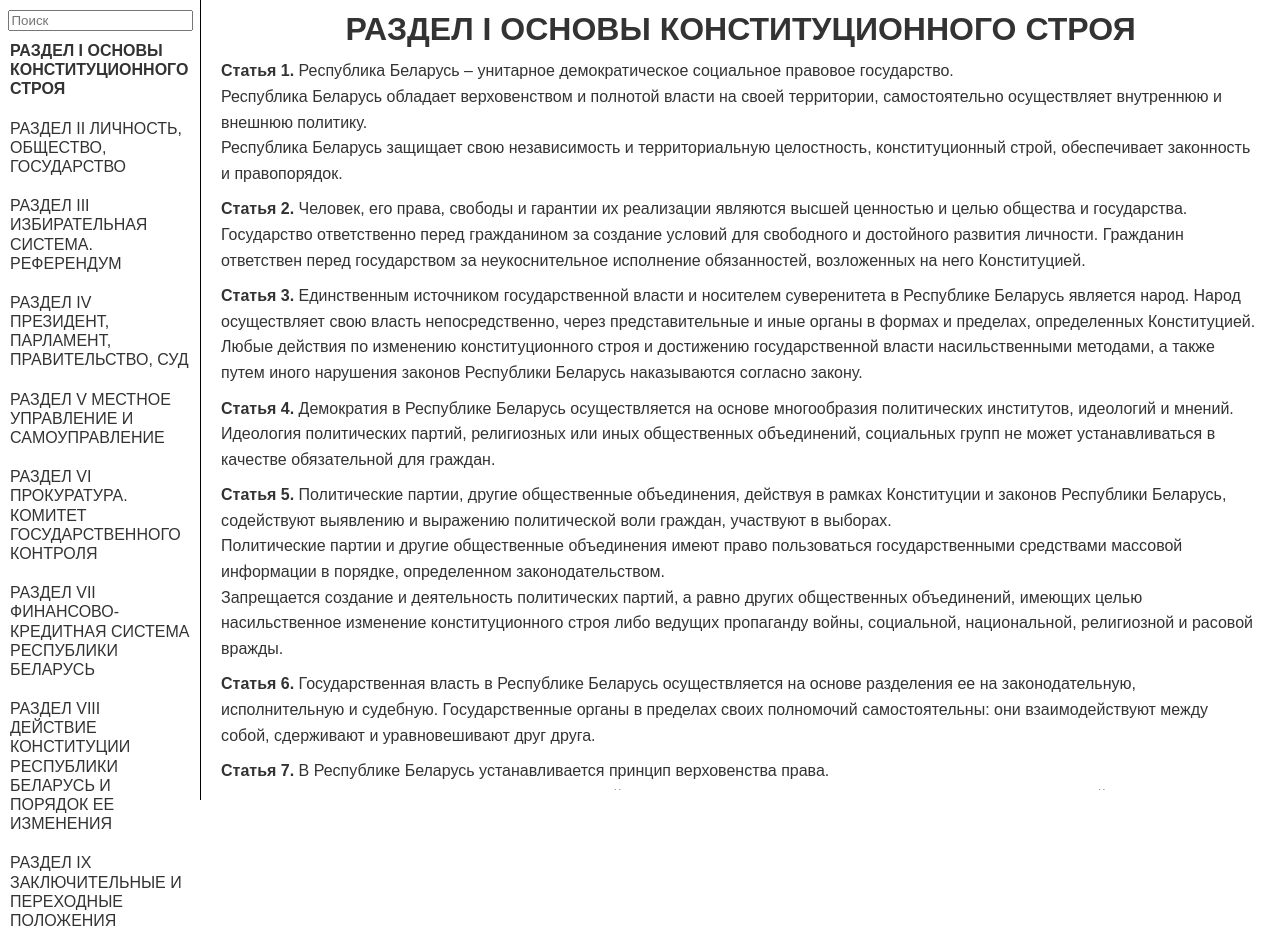
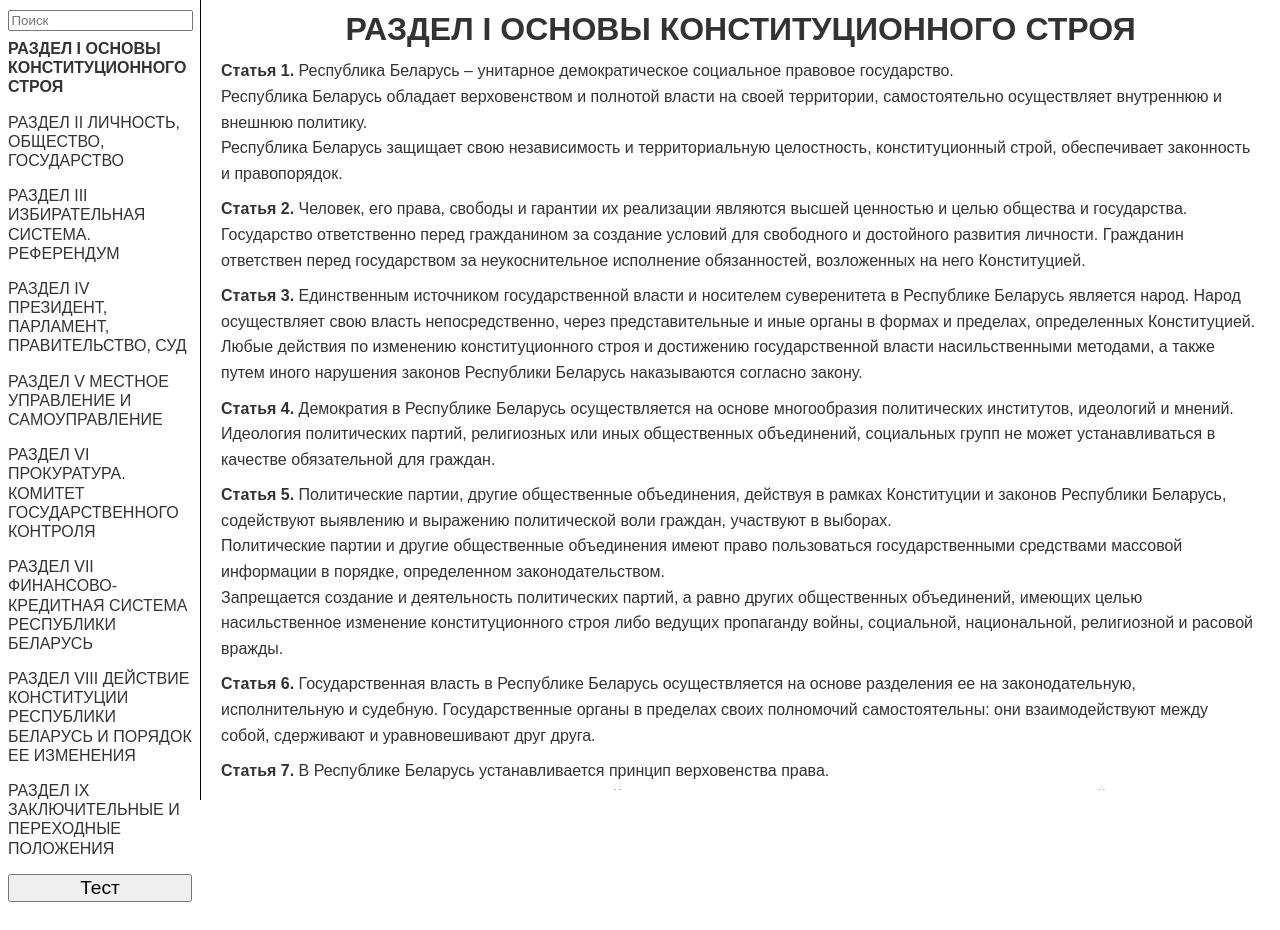
Before and after one commit to RaSiel93/constitution, a React (Create React App) app: page / in a window 1280 px wide. After the commit the page ends 902 px from the top, so only its background shows below. Built offline with nearby package versions, Linux system fonts and the light colour scheme; the HTML template or start-up script is replaced by a standard one.

Commit message:
Add random article button

```diff
--- a/package.json
+++ b/package.json
@@ -8,6 +8,7 @@
     "@testing-library/user-event": "^12.1.10",
     "react": "^17.0.1",
     "react-dom": "^17.0.1",
+    "react-modal": "^3.12.1",
     "react-scripts": "4.0.2",
     "web-vitals": "^1.0.1"
   },
--- a/src/App.js
+++ b/src/App.js
@@ -1,9 +1,10 @@
-import {Component} from 'react'
+import React, {Component} from 'react'
 import './styles/reset.css';
 import './styles/App.css';
 import Constitution from './fixtures/constitution.json'
 import Article from './Article'
 import Part from './Part'
+import Modal from 'react-modal';
 
 function articles() {
   return Constitution.sections.flatMap((section) => {
@@ -13,13 +14,31 @@
   })
 }
 
+Modal.setAppElement('#root');
+
+const customStyles = {
+  content : {
+    top                   : '50%',
+    left                  : '50%',
+    width                 : '80%',
+    right                 : 'auto',
+    bottom                : 'auto',
+    marginRight           : '-50%',
+    transform             : 'translate(-50%, -50%)'
+  }
+};
+
+
 class App extends Component {
   constructor(props) {
     super(props);
-    this.state = { search: '', section: Constitution.sections[0] }
+    this.state = { search: '', section: Constitution.sections[0], showModal: false }
     this.articles = articles();
     this.handleSearch = this.handleSearch.bind(this);
     this.toggleMenu = this.toggleMenu.bind(this);
+
+    this.handleOpenModal = this.handleOpenModal.bind(this);
+    this.handleCloseModal = this.handleCloseModal.bind(this);
   }
 
   componentDidMount() {
@@ -47,6 +66,14 @@
     return this.sections.classList.toggle('show');
   }
 
+  handleOpenModal () {
+    this.setState({ showModal: true });
+  }
+
+  handleCloseModal () {
+    this.setState({ showModal: false });
+  }
+
   render() {
     return (
       <div className="App">
@@ -68,6 +95,9 @@
               </li>
             })
           }
+          <li className='actions'>
+            <button onClick={this.handleOpenModal}>Тест</button>
+          </li>
         </ul>
         <div className="content">
           {
@@ -90,6 +120,14 @@
               </div>
           }
         </div>
+        <div>
+          <Modal style={customStyles} isOpen={this.state.showModal}>
+            <p style={{position: 'absolute', top: '10px', right: '10px', cursor: 'pointer'}} onClick={this.handleCloseModal}>X</p>
+            <ul>
+              <Article key={Math.random()} article={this.articles[Math.floor(Math.random() * this.articles.length)]}/>
+            </ul>
+          </Modal>
+        </div>
       </div>
     );
   }
--- a/src/styles/App.css
+++ b/src/styles/App.css
@@ -30,7 +30,7 @@
 }
 
 .section {
-  margin: 10px;
+  margin: 8px;
 }
 
 .section a {
@@ -39,6 +39,17 @@
 
 .section .active {
   font-weight: bold;
+}
+
+.actions {
+  margin: 8px;
+  display: flex;
+}
+
+.actions button {
+  width: 100%;
+  flex-grow: 1;
+  font-size: 1.2em;
 }
 
 .content {
```
Also changed, not shown: 1 other file (tests, documents, lock files or other folders).
